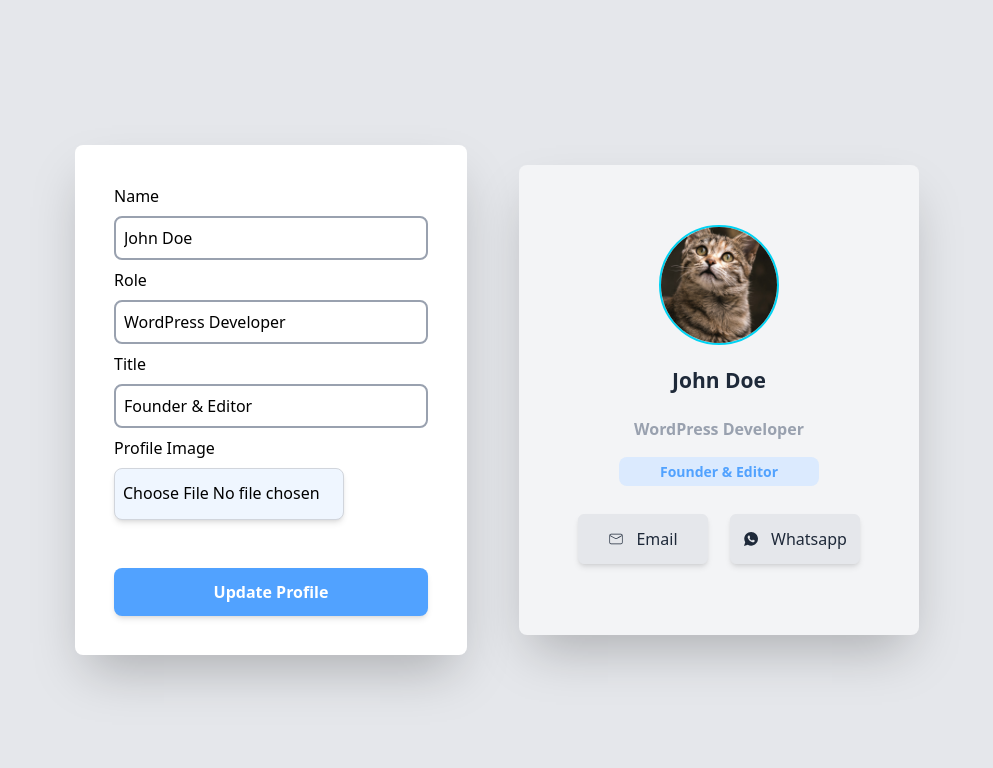
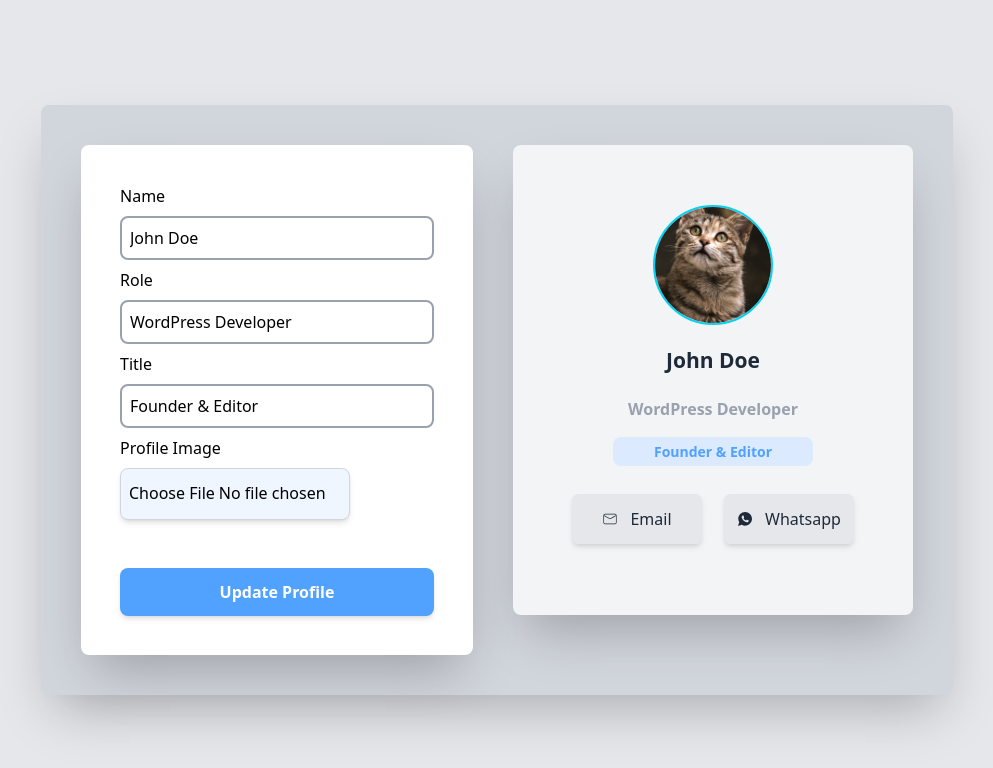
Before and after one commit to navaneethpv/Profile-card-generator, a React (Vite) app: page / in a window 1280 px wide. Shown: the top 768 px of the page, without its empty margins (143-1136 px from the left). Built offline with nearby package versions, Linux system fonts and the light colour scheme.

Commit message:
Refactor App component layout for improved structure and readability

```diff
--- a/src/App.jsx
+++ b/src/App.jsx
@@ -1,25 +1,26 @@
 import { useState } from "react";
 import Cards from "./components/Cards";
 import Form from "./components/Forms";
-import ProfileImage from "./assets/Image.jpeg"
+import ProfileImage from "./assets/Image.jpeg";
 
 function App() {
   const [Profile, SetProfile] = useState({
-    name: 'John Doe',
-    role: 'WordPress Developer',
-    title: 'Founder & Editor',
-    image: ProfileImage
+    name: "John Doe",
+    role: "WordPress Developer",
+    title: "Founder & Editor",
+    image: ProfileImage,
   });
 
-  const UpdateData = (newData) =>{
+  const UpdateData = (newData) => {
     SetProfile(newData);
-  }
-
+  };
 
   return (
     <div className="flex justify-center bg-gray-200 w-screen h-screen items-center gap-13">
-      <Form Profile={Profile} UpdateData={UpdateData} />
-      <Cards Profile = {Profile}/>
+      <div className="flex  gap-10 bg-gray-300 rounded-lg p-10 shadow-2xl">
+        <Form Profile={Profile} UpdateData={UpdateData} />
+        <Cards Profile={Profile} />
+      </div>
     </div>
   );
 }
```
